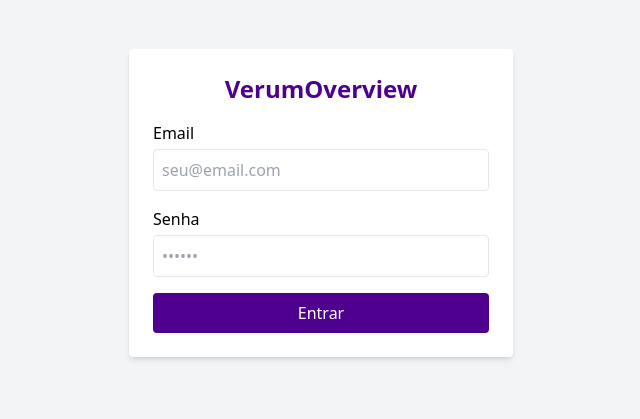
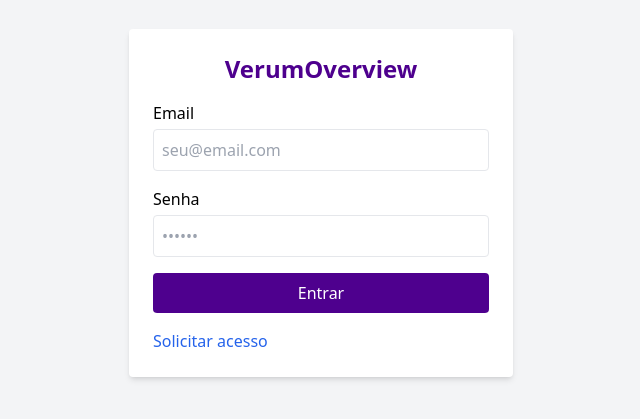
Before and after one commit to alissonccosta/v0projects, a React (Vite) app in the folder verumoverview/frontend/: page /login in a window 1280 px wide. Shown: the part 197-616 px from the top of the page, without its empty margins (319-959 px from the left). Built offline with nearby package versions, Linux system fonts and the light colour scheme; no server answers.

Commit message:
Adiciona link para solicitar acesso

```diff
--- a/verumoverview/frontend/src/pages/Login.tsx
+++ b/verumoverview/frontend/src/pages/Login.tsx
@@ -1,4 +1,5 @@
 import { useContext, useState } from 'react';
+import { Link } from 'react-router-dom';
 import { AuthContext } from '../contexts/AuthContext';
 import { logAction } from '../services/logger';
 
@@ -44,6 +45,11 @@ export default function Login() {
         <button type="submit" className="w-full bg-secondary text-white px-4 py-2 rounded hover:bg-purple-700 focus:outline-none focus:ring-2 focus:ring-secondary">
           Entrar
         </button>
+        <p className="mt-2">
+          <Link to="/solicitar-acesso" className="text-blue-600">
+            Solicitar acesso
+          </Link>
+        </p>
       </form>
     </div>
   );
```
